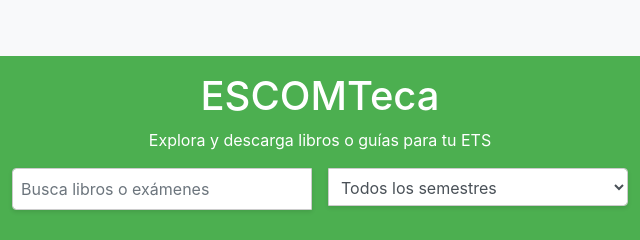
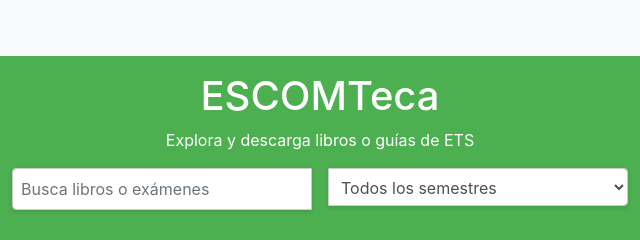
Before and after one commit to Isaiasss21/ESCOMTecaa, a plain HTML site: page index.html in a window 1280 px wide. Shown: the top 240 px of the page, 320-960 px from the left. Drawn offline with nearby package versions, Linux system fonts and the light colour scheme.

Commit message:
Update index.html

```diff
--- a/index.html
+++ b/index.html
@@ -26,7 +26,7 @@
 
     <header class="text-center">
         <h1>ESCOMTeca</h1>
-        <p>Explora y descarga libros o guías para tu ETS</p>
+        <p>Explora y descarga libros o guías de ETS</p>
         <div class="input-group mb-3 justify-content-center">
             <input type="text" id="search-bar" class="form-control mx-2" placeholder="Busca libros o exámenes" onkeyup="filterContent()">
             <select id="semester-filter" class="form-control mx-2" onchange="filterContent()">
```
